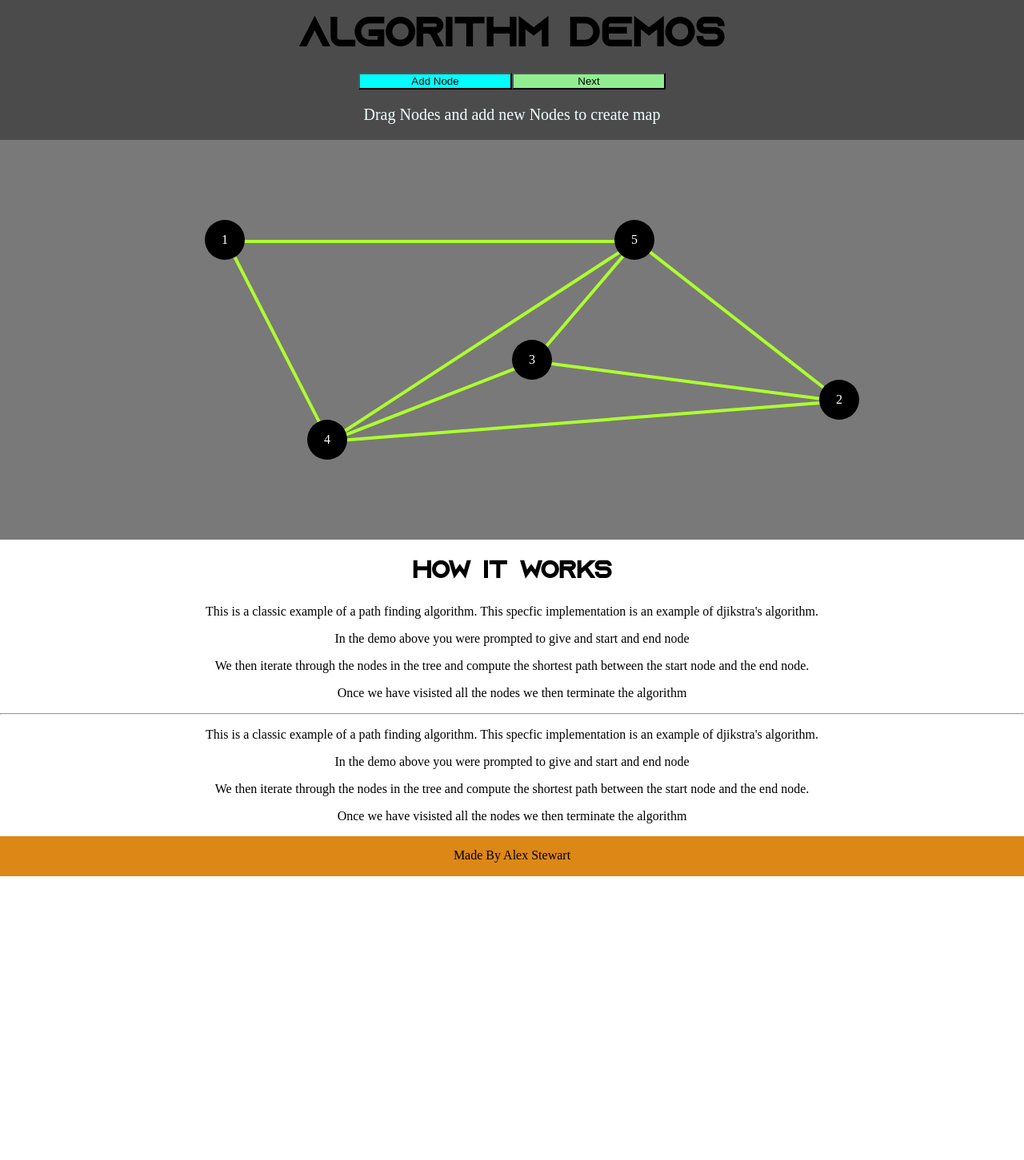
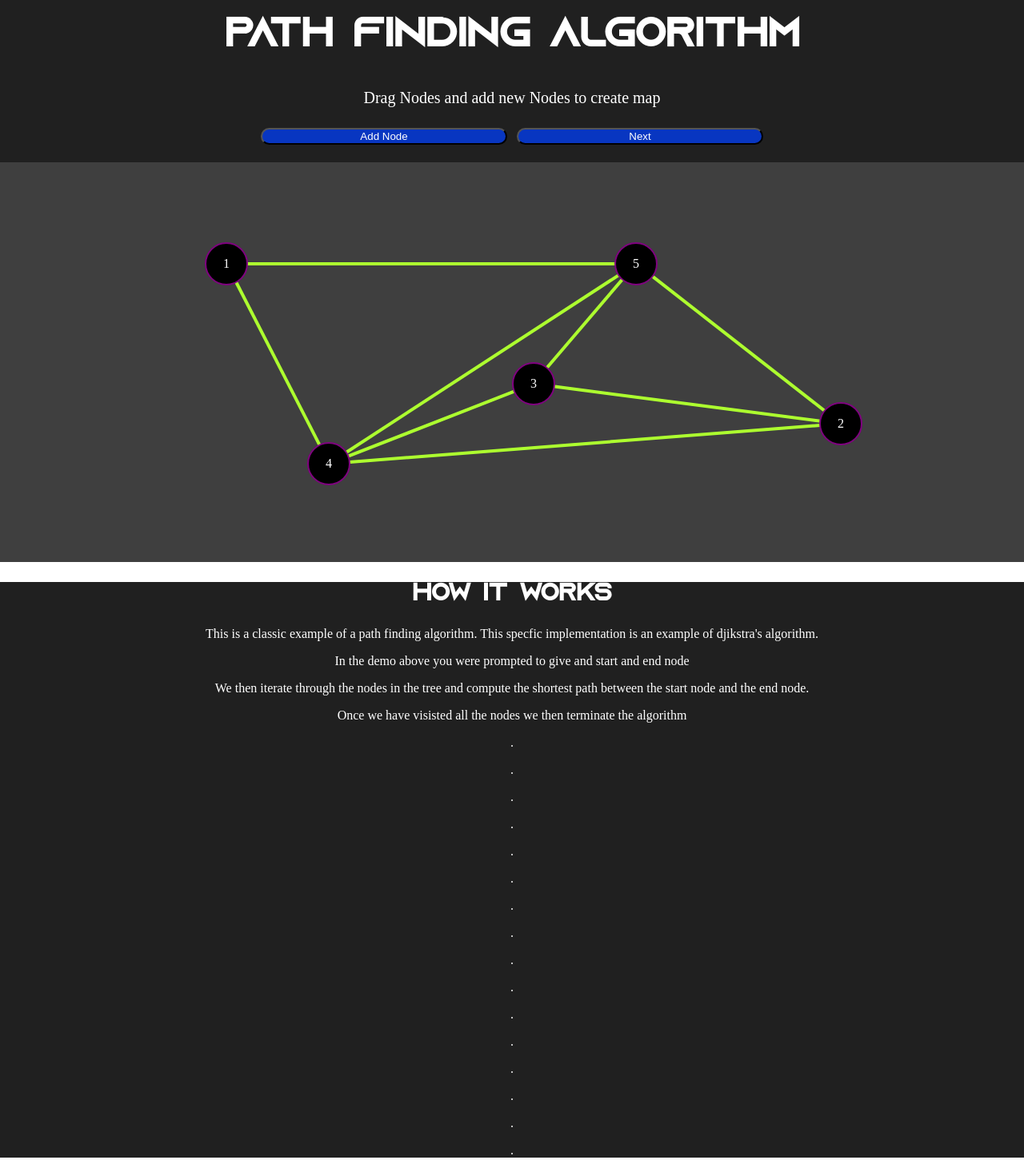
Before and after one commit to alexxstewart/algo-demos-website, a plain HTML site: page index.html in a window 1280 px wide. Shown: the top 1451 px of the page at 80% size. Before the commit the page ends 1096 px from the top, so only its background shows below. Drawn offline with Linux system fonts and the light colour scheme.

Commit message:
STYLE. SVG line element now renders above the other div line elements. Some other cosmetic changes.

```diff
--- a/index.html
+++ b/index.html
@@ -1,24 +1,26 @@
 <!DOCTYPE html>
 <html>
     <head>
-        <title>Algorithm Demos</title>
+        <title>Path Finding Algorithm</title>
         <link rel="stylesheet" href="style.css">
     </head>
     <body>
         <div id="top-bar">
             <div id="center-top-bar-div">
-                <h1 id="title">Algorithm Demos</h1>
+                <h1 id="title">Path Finding Algorithm</h1>
+                <div id="text-space">
+                    <p>Drag Nodes and add new Nodes to create map</p>
+                </div>
                 <div id="button-div">
                     <button id="add-node-button">Add Node</button>
                     <button id="next-button">Next</button>
                 </div>
-                <div id="text-space">
-                    <p>Drag Nodes and add new Nodes to create map</p>
-                </div>
             </div>
         </div>
         <div id="nodes-div">
-
+            <div id="nodes"></div>
+            <div id="svg-lines"></div>
+            <div id="lines"></div>
         </div>
         <div id='information-section'>
             <h2>How It Works</h2>
@@ -26,11 +28,22 @@
             <p>In the demo above you were prompted to give and start and end node</p>
             <p>We then iterate through the nodes in the tree and compute the shortest path between the start node and the end node. </p>
             <p>Once we have visisted all the nodes we then terminate the algorithm</p>
-            <hr>
-            <p>This is a classic example of a path finding algorithm. This specfic implementation is an example of djikstra's algorithm.</p>
-            <p>In the demo above you were prompted to give and start and end node</p>
-            <p>We then iterate through the nodes in the tree and compute the shortest path between the start node and the end node. </p>
-            <p>Once we have visisted all the nodes we then terminate the algorithm</p>
+            <p>.</p>
+            <p>.</p>
+            <p>.</p>
+            <p>.</p>
+            <p>.</p>
+            <p>.</p>
+            <p>.</p>
+            <p>.</p>
+            <p>.</p>
+            <p>.</p>
+            <p>.</p>
+            <p>.</p>
+            <p>.</p>
+            <p>.</p>
+            <p>.</p>
+            <p>.</p>
         </div>
         <div id="bottom-bar">
             <p id="bottom-bar-text">Made By Alex Stewart</p>
--- a/modules/createNodes.js
+++ b/modules/createNodes.js
@@ -32,6 +32,9 @@ export const printNodes = nodesArray => {
 
         var nodeStyle = 'color: white;'
         + 'background-color: black;'
+        + 'border-style: solid;'
+        + 'border-color: purple;'
+        + 'border-width: 2px;'
         + 'position: absolute;'
         + 'width: 50px;'
         + 'height: 50px;'
@@ -42,7 +45,7 @@ export const printNodes = nodesArray => {
         + 'display: flex;'
         + 'justify-content: center;'
         + 'align-items: center;'
-        + 'z-index: 10;';
+        + 'z-index: 2;';
 
         nodeDiv.setAttribute('style', nodeStyle)
     });
--- a/modules/drawLines.js
+++ b/modules/drawLines.js
@@ -104,7 +104,7 @@ const createLineElement = (x, y, length, angle) => {
                + 'position: absolute; '
                + 'top: ' + y + '%; '
                + 'left: ' + x + '%; '
-               + 'z-index: 8;';
+               + 'z-index: 0;';
     line.setAttribute('style', styles);
     return line;
 }
--- a/modules/main.js
+++ b/modules/main.js
@@ -24,6 +24,10 @@ function setUp(){
     // add button listeners to buttons
     nextButton.addEventListener('click', selectStartAndEndNode)
     addNodeButton.addEventListener('click', addAnotherNode)
+
+    // create on hover events
+    nextButton.onmouseover = hoverInEvent
+    nextButton.onmouseout = hoverOutEvent
 
     // create 5 new nodes to place on the screen and print them.
     nodes = createNodesArray(5)
@@ -108,4 +112,14 @@ const resizeEvent = () => {
 
 window.addEventListener('resize', resizeEvent)
 
+const hoverInEvent = (e) => {
+    const element = e.toElement
+    element.style.backgroundColor = 'purple'
+}
+
+const hoverOutEvent = (e) => {
+    const element = e.fromElement
+    element.style.backgroundColor = 'grey'
+}
+
 setUp()
--- a/style.css
+++ b/style.css
@@ -11,22 +11,36 @@ html, body {
 
 p{
     text-align: center;
+    color: white;
 }
 
 h1{
     text-align: center;
     font-family: azonix;
     font-size: 50px;
+    color: white;
 }
 
 h2{
     text-align: center;
     font-family: azonix;
     font-size: 30px;
+    color: white;
+}
+
+svg {
+    position: relative;
+    z-index: 1;
+}
+
+button {
+    border-radius: 20px;
+    background-color: #0836C1;
+    color: white
 }
 
 #top-bar {
-    background-color: rgb(75, 75, 75);
+    background-color: rgb(32, 32, 32);
 }
 
 #center-top-bar-div {
@@ -42,17 +56,18 @@ h2{
 #button-div {
     margin: 0 auto;
     display: flex;
-    width: 30%;
+    width: 50%;
+    padding-bottom: 15px;
 }
 
 #add-node-button {
     width: 50%;
-    background-color: aqua;
+    margin: 1%;
 }
 
 #next-button {
     width: 50%;
-    background-color: lightgreen;
+    margin: 1%;
 }
 
 #text-space {
@@ -63,10 +78,13 @@ h2{
 
 #nodes-div {
     position: relative;
-    background-color: rgb(121, 121, 121);
+    background-color: rgb(63, 63, 63);
     height: 500px;
 }
 
+#information-section {
+    background-color:  rgb(32, 32, 32);
+}
 #bottom-bar {
     height: 50px;
     background-color: rgb(221, 135, 23);
```
